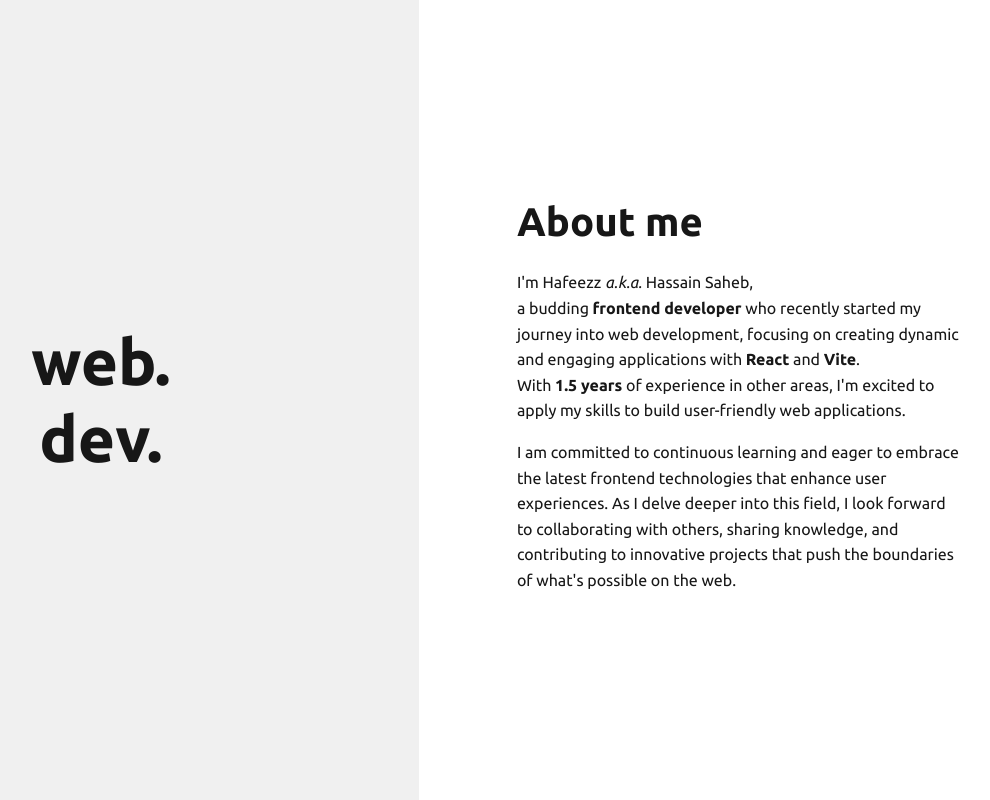
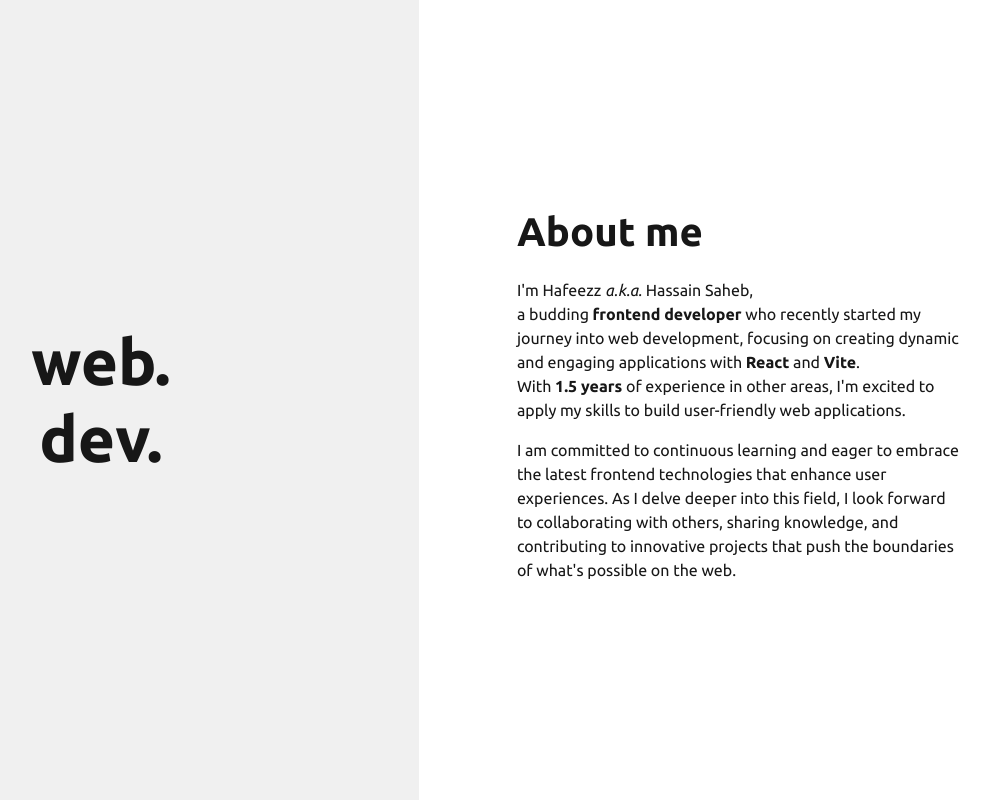
Before and after one commit to hafeezzshs/portfolio, a React (Vite) app: page / in a window 1280 px wide. Shown: the whole page, without its empty margins (217-1207 px from the left). Built offline with nearby package versions, Linux system fonts and the light colour scheme.

Commit message:
reduce line height to 1.5

```diff
--- a/src/App.css
+++ b/src/App.css
@@ -1,7 +1,3 @@
-.mono-text {
-  font-family: "Overpass Mono", monospace;
-}
-
 .landing-container {
   display: flex;
   flex-direction: column;
--- a/src/index.css
+++ b/src/index.css
@@ -22,5 +22,5 @@ body {
   color: var(--foreground);
   background: var(--background);
   font-family: "Ubuntu", sans-serif;
-  line-height: 1.6;
+  line-height: 1.5;
 }
```
